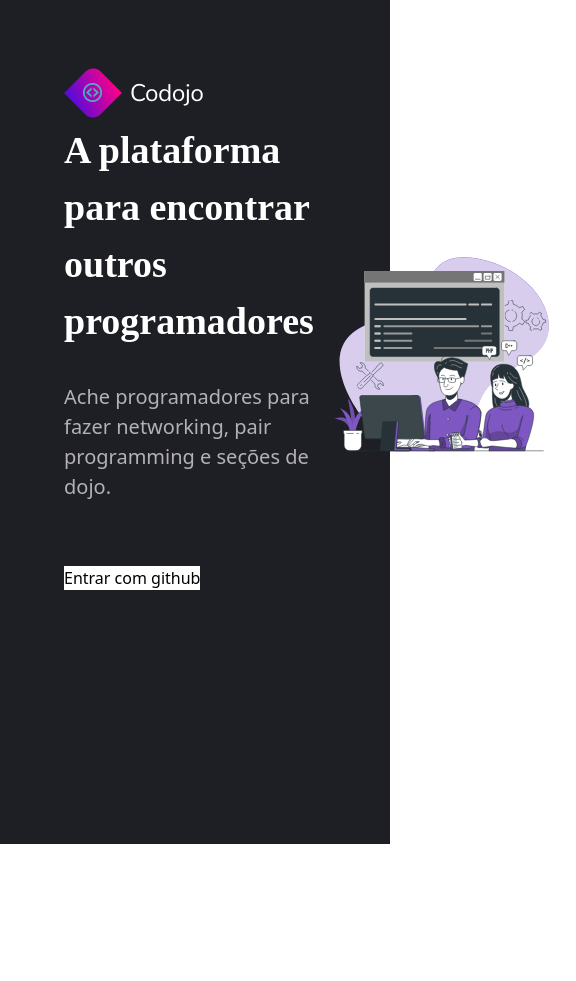
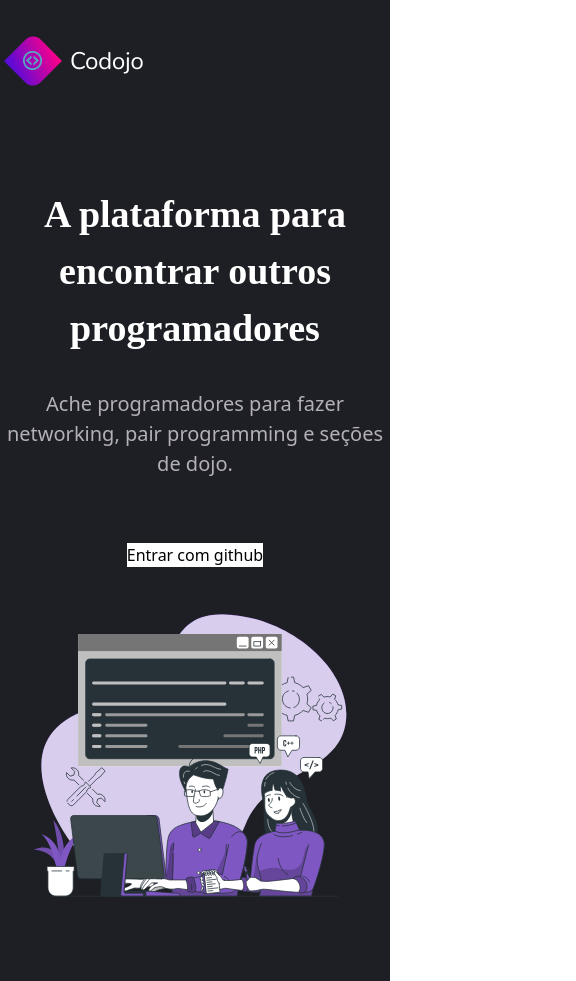
Before and after one commit to RodrigoRVSN/boa-hancock-client, a Next.js app: page / in a window 390 px wide. Shown: the whole page, 576 px wide, since content can reach past the window. Before the commit the page ends 844 px from the top, so only its background shows below. Built offline with nearby package versions, Linux system fonts and the light colour scheme.

Commit message:
feat: add responsiveness

```diff
--- a/src/components/pages/Home/HeroSection/index.tsx
+++ b/src/components/pages/Home/HeroSection/index.tsx
@@ -3,12 +3,12 @@ import { ButtonLogin } from '@components/pages/Home/HeroSection/ButtonLogin'
 
 export const HeroSection = () => {
   return (
-    <div className='bg-black200 w-screen h-screen'>
-      <main className='p-xxlg'>
+    <div className='bg-black200'>
+      <main className='max-w-7xl py-lg mx-auto px-xxs md:px-xs md:px-md min-h-screen'>
         <Image src='/assets/logo.png' alt='Logo Codojo' width={140} height={60}/>
 
-        <section className='flex items-center justify-between'>
-          <div>
+        <section className='flex flex-col md:flex-row items-center mt-xxxlg justify-between'>
+          <div className='text-center md:text-justify md:mr-xxxlg w-full md:w-1/2'>
             <h1 className='text-text font-bold font-space_grotesk text-h1'>A plataforma para encontrar outros
               programadores</h1>
             <p className='text-gray100 text-p1 mt-lg mb-xxlg'>Ache programadores para fazer networking, pair programming
```
